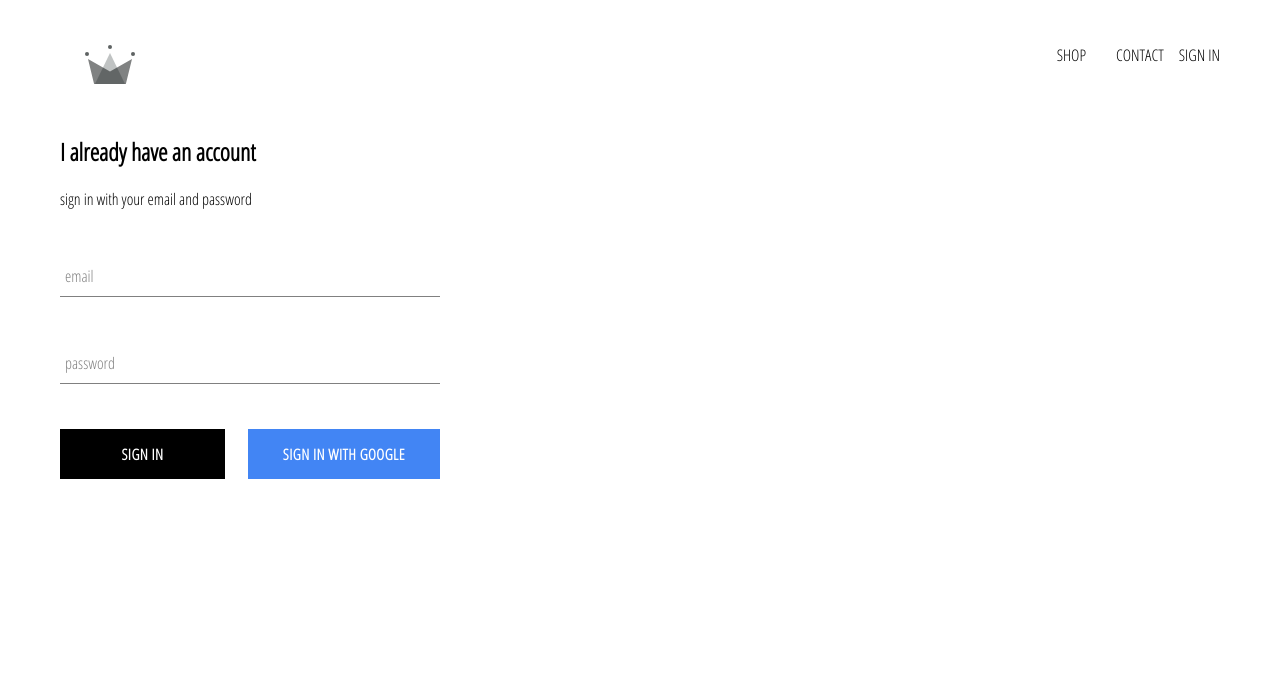
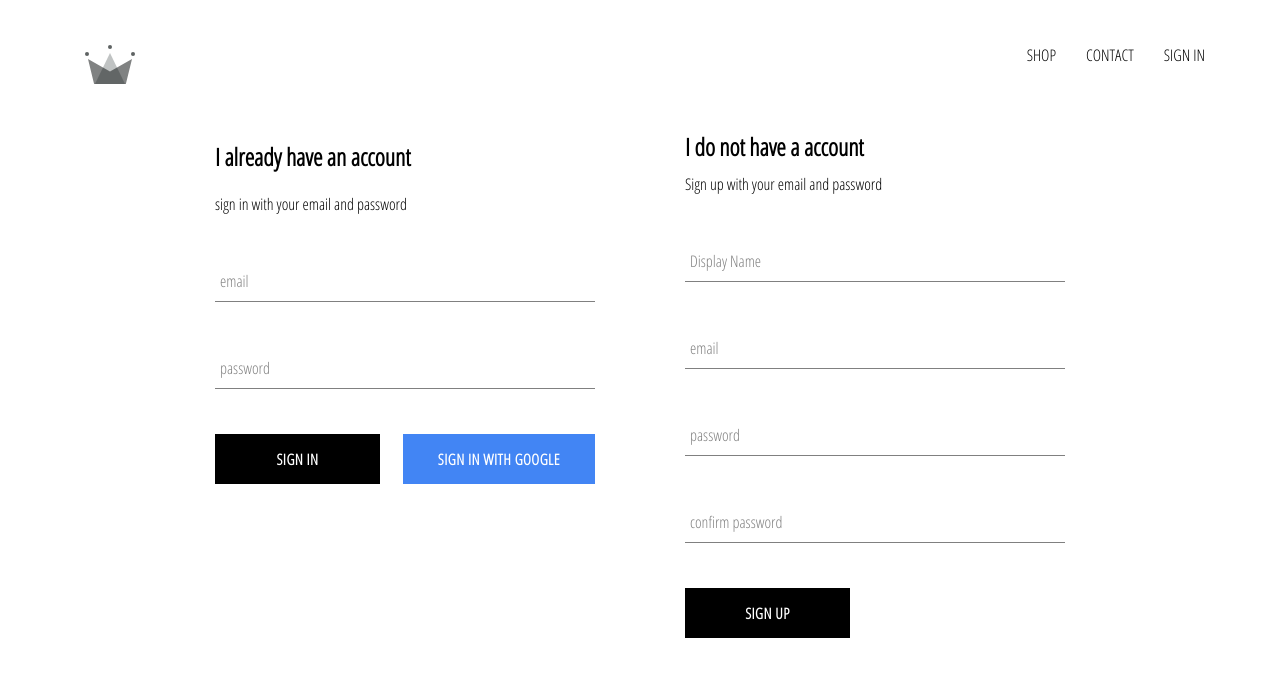
Before and after one commit to kaifulam/crwn-clothing, a React (Create React App) app: page /signin in a window 1280 px wide. Shown: the top 676 px of the page. Built offline with nearby package versions, Linux system fonts and the light colour scheme; no server answers.

Commit message:
implmented firebaseutils, included ability to store authenticated users into firestore database

```diff
--- a/src/App.js
+++ b/src/App.js
@@ -5,7 +5,7 @@
 import ShopPage from './pages/shop/shop.component';
 import SignInAndSignUp from './pages/sign-in-and-sign-up/sign-in-and-sign-up.component';
 import Header from './components/header/header.component';
-import { auth } from './firebase/firebase.utils'
+import { auth, createUserProfileDocument } from './firebase/firebase.utils'
 
 class App extends React.Component {
   constructor() {
@@ -19,10 +19,27 @@
   unsubscribeFromAuth = null;
 
   componentDidMount() {
-    this.unsubscribeFromAuth = auth.onAuthStateChanged(user => {
-      this.setState({ currentUser: user });
+    this.unsubscribeFromAuth = auth.onAuthStateChanged(async userAuth => {
 
-      console.log(user);
+      if (userAuth) {
+        const userRef = await createUserProfileDocument(userAuth);
+
+        userRef.onSnapshot(snapShot => {
+          this.setState({
+            currentUser: {
+              id: snapShot.id,
+              ...snapShot.data()
+            }
+          },
+            () => { console.log(this.state); }
+          )
+
+          //console.log(this.state)
+        });
+      }
+      else {
+        this.setState({ currentUser: userAuth });
+      }
     })
   }
 
--- a/src/components/header/header.component.jsx
+++ b/src/components/header/header.component.jsx
@@ -23,7 +23,7 @@
                 currentUser ?
                     <div className='option' onClick={() => auth.signOut()}>SIGN OUT</div>
                     :
-                    <Link clsasName='option' to='/signin'>SIGN IN</Link>
+                    <Link className='option' to='/signin'>SIGN IN</Link>
             }
         </div>
     </div>
--- /dev/null
+++ b/src/components/sign-up/sign-up.component.jsx
@@ -0,0 +1,100 @@
+import React from 'react';
+
+import FormInput from '../form-input/form-input.component';
+import CustomButton from '../custom-button/custom-button.component';
+
+import { auth, createUserProfileDocument } from '../../firebase/firebase.utils';
+
+import './sign-up.styles.scss';
+
+class SignUp extends React.Component {
+    constructor() {
+        super();
+
+        this.state = {
+            displayName: '',
+            email: '',
+            password: '',
+            confirmPassword: ''
+        }
+    }
+
+    handleSubmit = async event => {
+        event.preventDefault();
+
+        const { displayName, email, password, confirmPassword } = this.state;
+
+        if (password !== confirmPassword) {
+            alert("passwords don't match");
+            return;
+        }
+
+        try {
+            const { user } = await auth.createUserWithEmailAndPassword(email, password);
+
+            await createUserProfileDocument(user, { displayName });
+
+            this.setState({
+                displayName: '',
+                email: '',
+                password: '',
+                confirmPassword: ''
+            })
+
+        } catch (error) {
+            console.error(error);
+        }
+    }
+
+    handleChange = event => {
+        const { name, value } = event.target;
+        this.setState({ [name]: value });
+    }
+
+    render() {
+        const { displayName, email, password, confirmPassword } = this.state;
+        return (
+            <div className='sign-up'>
+                <h2 className='title'>I do not have a account</h2>
+                <span>Sign up with your email and password</span>
+                <form className='sign-up-form' onSubmit={this.handleSubmit}>
+                    <FormInput
+                        type='text'
+                        name='displayName'
+                        value={displayName}
+                        onChange={this.handleChange}
+                        label='Display Name'
+                        required
+                    />
+                    <FormInput
+                        type='email'
+                        name='email'
+                        value={email}
+                        onChange={this.handleChange}
+                        label='email'
+                        required
+                    />
+                    <FormInput
+                        type='password'
+                        name='password'
+                        value={password}
+                        onChange={this.handleChange}
+                        label='password'
+                        required
+                    />
+                    <FormInput
+                        type='password'
+                        name='confirmPassword'
+                        value={confirmPassword}
+                        onChange={this.handleChange}
+                        label='confirm password'
+                        required
+                    />
+                    <CustomButton type='submit'>Sign Up</CustomButton>
+                </form>
+            </div>
+        )
+    }
+}
+
+export default SignUp;
--- /dev/null
+++ b/src/components/sign-up/sign-up.styles.scss
@@ -0,0 +1,9 @@
+.sign-up {
+    display: flex;
+    flex-direction: column;
+    width: 380px;
+
+    .title {
+        margin: 10px 0;
+    }
+}
--- a/src/firebase/firebase.utils.js
+++ b/src/firebase/firebase.utils.js
@@ -13,6 +13,31 @@
     measurementId: "G-KJ9DPEGBVG"
 };
 
+export const createUserProfileDocument = async (userAuth, additionalData) => {
+    if (!userAuth) return;
+
+    const userRef = firestore.doc(`users/${userAuth.uid}`);
+
+    const snapShot = await userRef.get();
+
+    if (!snapShot.exists) {
+        const { displayName, email } = userAuth;
+        const createdAt = new Date();
+
+        try {
+            await userRef.set({
+                displayName,
+                email,
+                createdAt,
+                ...additionalData
+            })
+        } catch (error) {
+            console.log('error creating user', error.message);
+        }
+    }
+    return userRef;
+}
+
 firebase.initializeApp(config);
 
 export const auth = firebase.auth();
@@ -23,3 +48,9 @@
 export const signInWithGoogle = () => auth.signInWithPopup(provider);
 
 export default firebase;
+
+
+// use documentRef to do CRUD (create... set(), retrieve... get(), update... update(), delete... delete())
+// use collectionRef to use add.()
+
+// documentRef returns a documentSnapshot object. collectionRef returns a querySnapshot object.
--- a/src/pages/sign-in-and-sign-up/sign-in-and-sign-up.component.jsx
+++ b/src/pages/sign-in-and-sign-up/sign-in-and-sign-up.component.jsx
@@ -1,6 +1,7 @@
 import React from 'react';
 
 import SignIn from '../../components/sign-in/sign-in.component';
+import SignUp from '../../components/sign-up/sign-up.component';
 
 import './sign-in-and-sign-up.styles.scss';
 
@@ -8,6 +9,7 @@
 const SignInAndSignUpPage = () => (
     <div className='sign-in-and-sign-up'>
         <SignIn />
+        <SignUp />
     </div>
 
 )
--- a/src/pages/sign-in-and-sign-up/sign-in-and-sign-up.styles.scss
+++ b/src/pages/sign-in-and-sign-up/sign-in-and-sign-up.styles.scss
@@ -0,0 +1,6 @@
+.sign-in-and-sign-up {
+    width: 850px;
+    display: flex;
+    justify-content: space-between;
+    margin: 30px auto;
+}
```
